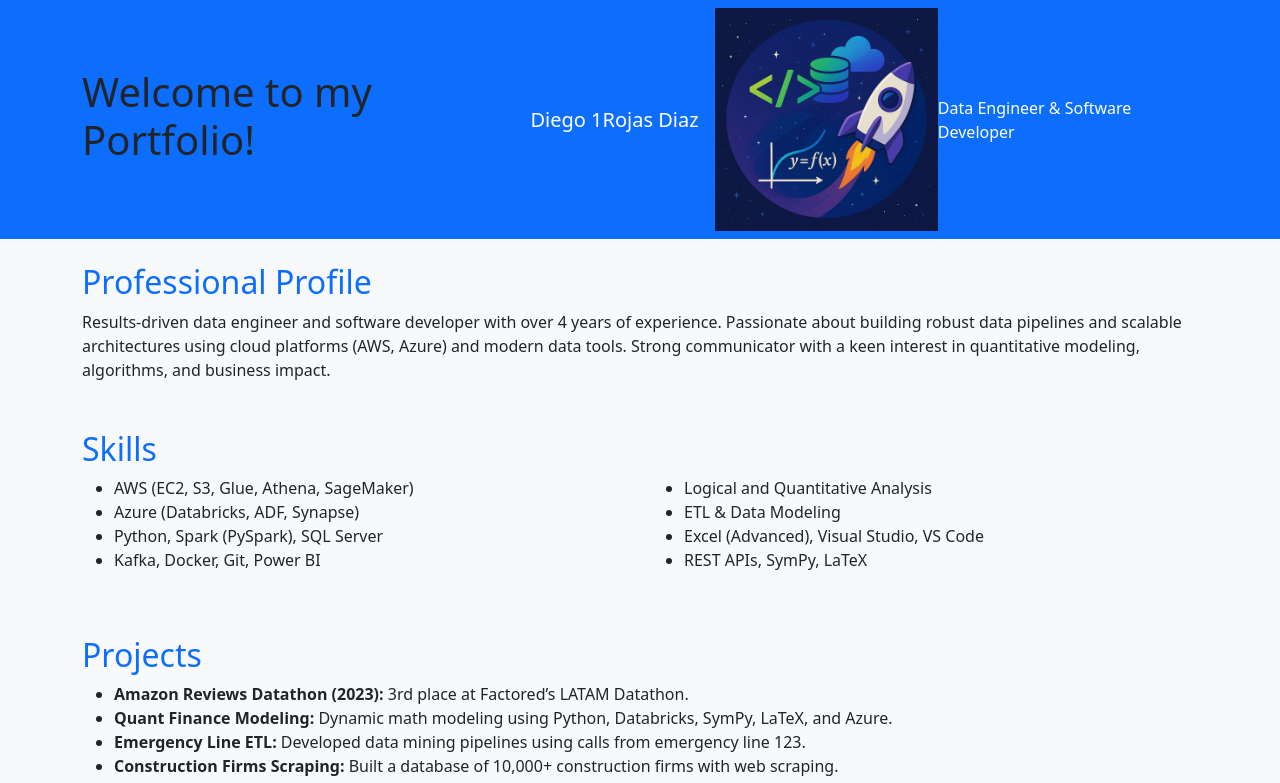
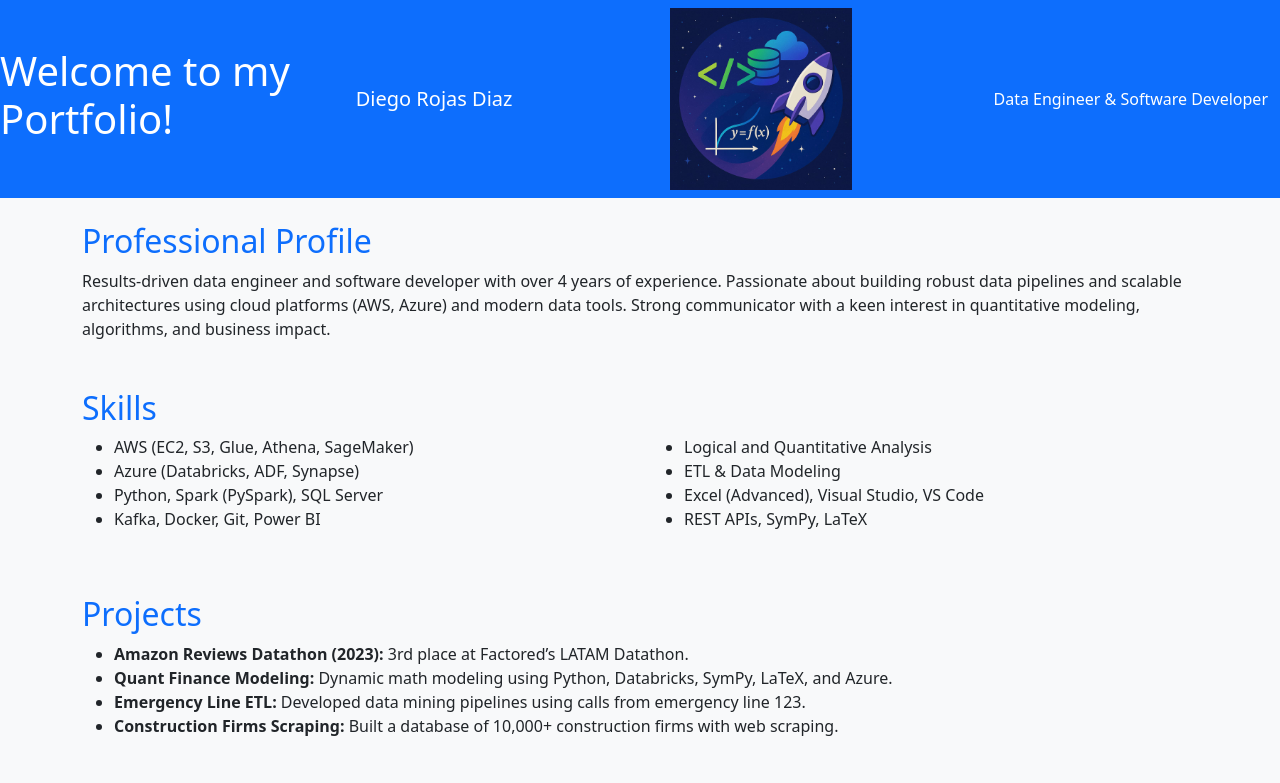
Before and after one commit to diegoecon-ai/diegoecon-ai.github.io, a plain HTML site: page index.html in a window 1280 px wide. Shown: the top 783 px of the page. Drawn offline with nearby package versions, Linux system fonts and the light colour scheme.

Commit message:
correccion 2

```diff
--- a/index.html
+++ b/index.html
@@ -9,9 +9,11 @@
 <body class="bg-light text-dark">
 
   <nav class="navbar navbar-expand-lg navbar-dark bg-primary mb-4">
+    <div>
+      <h1 class="text-white">Welcome to my Portfolio!</h1>
+    </div>
     <div class="container">
-      <h1>Welcome to my Portfolio!</h1>
-      <a class="navbar-brand" href="#">Diego 1Rojas Diaz</a>
+      <a class="navbar-brand" href="#">Diego Rojas Diaz</a>
       <img src="logo.jpeg" width="20%"/>
       <span class="text-white">Data Engineer & Software Developer</span>
     </div>
```
